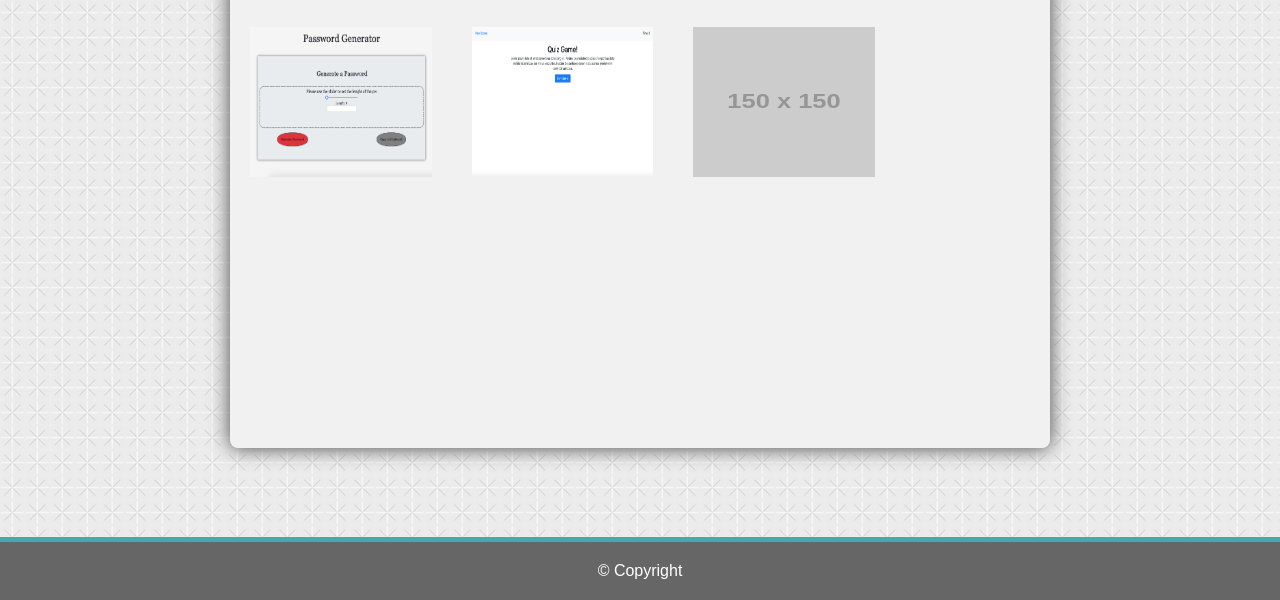
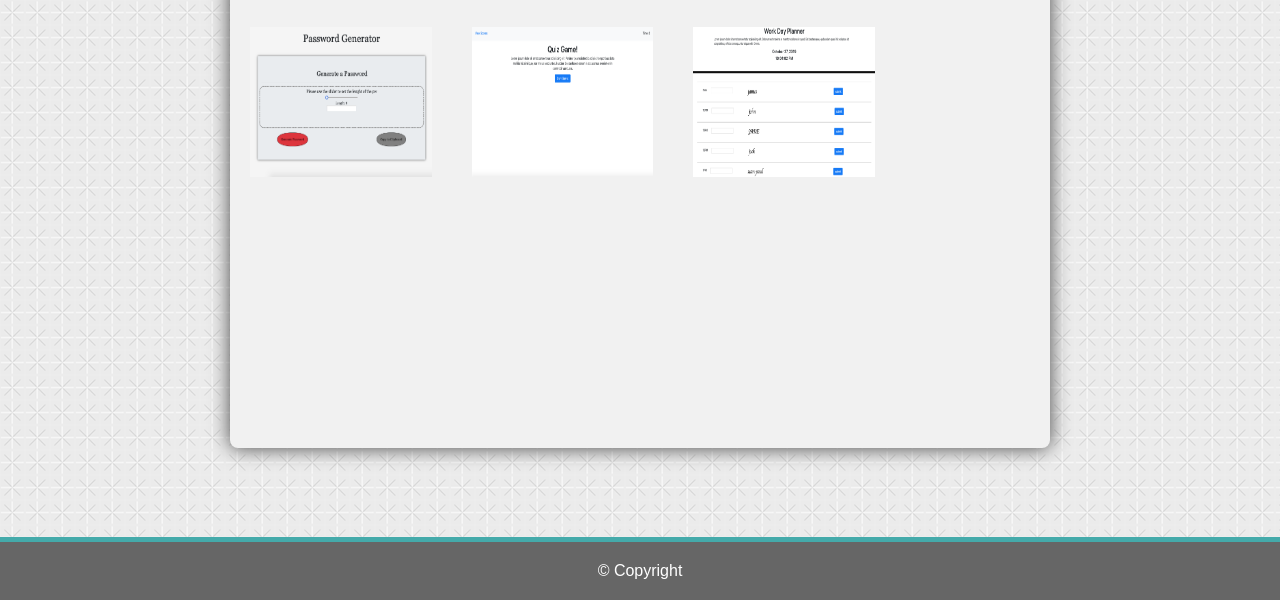
Before and after one commit to jtubay/FirstPortfolio, a plain HTML site: page portfolio.html in a window 1280 px wide. Shown: the part 200-800 px from the top of the page. Drawn offline with Linux system fonts and the light colour scheme; placeholder pictures from the web are drawn by us.

Commit message:
adding planner link to porfolio

```diff
--- a/portfolio.html
+++ b/portfolio.html
@@ -35,7 +35,9 @@
                 <a href="https://jtubay.github.io/JSQuizGame/">
                     <img class="box2" src="./assets/images/quiz.png" alt="">
                 </a>
-                <img class="box3" src="https://via.placeholder.com/150" alt="">
+                <a href="https://jtubay.github.io/JQueryPlanner/">
+                    <img class="box3" src="./assets/images/planner.png" alt="">
+                </a>
             </div>
 
 
```
Also changed, not shown: assets/images/planner.png (added), 2 other files.
